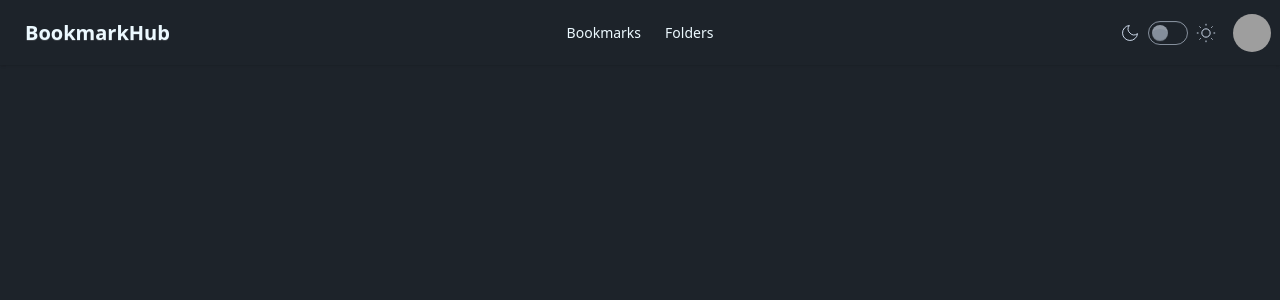
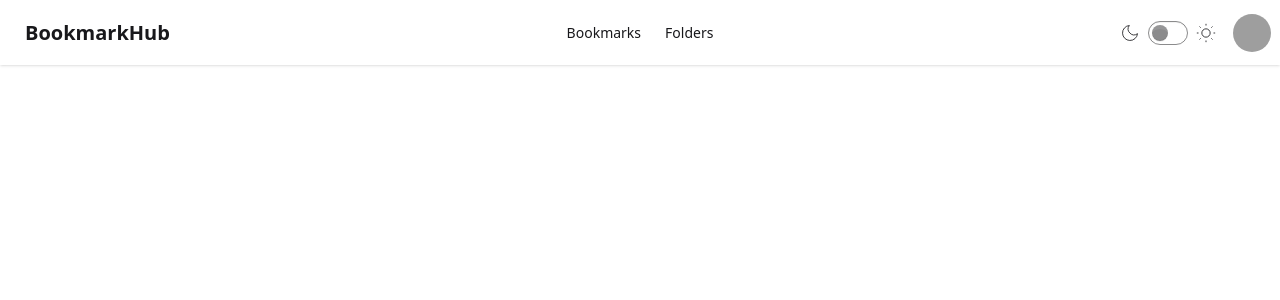
Before and after one commit to mazax28/bookmark-manager, a React (Vite) app: page / in a window 1280 px wide. Shown: the top 300 px of the page. Built offline with nearby package versions, Linux system fonts and the light colour scheme; grey boxes are pictures that could not be loaded.

Commit message:
fix: correct dark theme identifier in DaisyUI plugin configuration

```diff
--- a/src/index.css
+++ b/src/index.css
@@ -1,6 +1,6 @@
 @import "tailwindcss";
  @plugin "daisyui" {
-   themes: light --default, dark --prefersdark;
+   themes: light --default, black --prefersdark;
  }
 
 .custom-scrollbar::-webkit-scrollbar {
```
